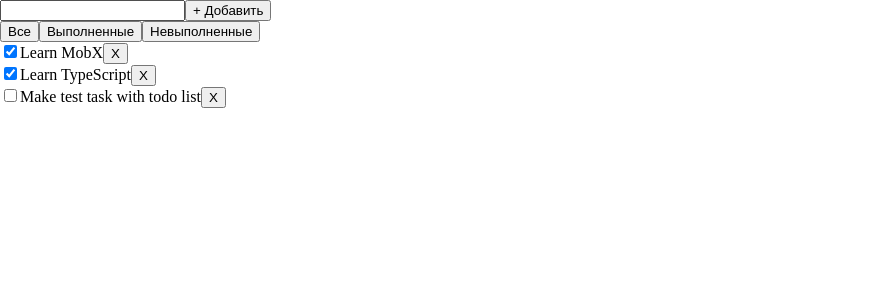
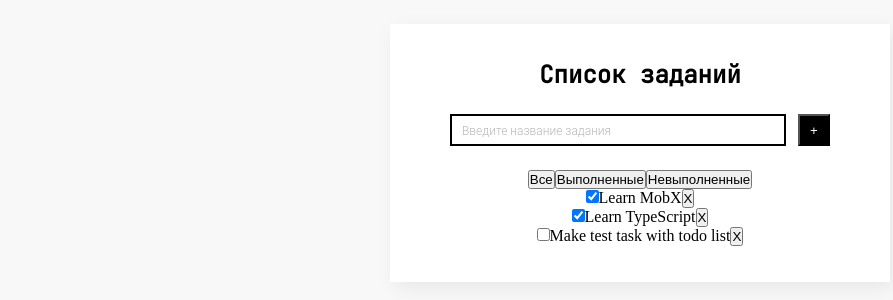
Before and after one commit to MakzaR/todo-react-mobx, a React (Create React App) app: page / in a window 1280 px wide. Shown: the top 300 px of the page, without its empty margins (0-893 px from the left). Built offline with nearby package versions, Linux system fonts and the light colour scheme.

Commit message:
added styles for heading and add form

```diff
--- /dev/null
+++ b/src/App.scss
@@ -0,0 +1,25 @@
+@import url('https://fonts.googleapis.com/css?family=JetBrains+Mono');
+
+@mixin font() {
+  font-family: 'JetBrains Mono', sans-serif;
+  font-style: normal;
+  font-weight: 700;
+  font-size: 24px;
+  line-height: 30px;
+}
+
+.container {
+  text-align: center;
+  margin: 24px auto;
+  padding: 36px;
+
+  height: fit-content;
+  width: 500px;
+
+  background-color: white;
+  box-shadow: 5px 6px 19px rgba(0, 0, 0, 0.07);
+}
+
+h1 {
+  @include font();
+}
--- a/src/App.tsx
+++ b/src/App.tsx
@@ -3,13 +3,16 @@ import TodoList from "./components/TodoList/TodoList";
 import AddTodoItem from "./components/AddTodoItem/AddTodoItem";
 import Filters from "./components/Filters/Filters";
 
+import "./App.scss";
+
 function App() {
     return (
-        <>
+        <div className='container'>
+            <h1>Список заданий</h1>
             <AddTodoItem/>
             <Filters/>
             <TodoList/>
-        </>
+        </div>
     );
 }
 
--- /dev/null
+++ b/src/components/AddTodoItem/AddTodoItem.module.scss
@@ -0,0 +1,44 @@
+$placeholder-color: #B7B7B7;
+$button-color: black;
+$button-text-color: white;
+
+@mixin placeholder-font($color) {
+  font-family: 'Roboto', sans-serif;
+  font-style: normal;
+  font-weight: 300;
+  font-size: 12px;
+  line-height: 14px;
+  color: $color;
+}
+
+.formContainer {
+  display: flex;
+  gap: 12px;
+  margin: 24px auto;
+  padding: 0 24px;
+}
+
+.input {
+  flex: auto;
+  padding: 10px;
+
+  height: 32px;
+
+  border: 2px solid black;
+
+  &::placeholder {
+    @include placeholder-font($placeholder-color);
+  }
+
+  &:focus {
+    outline: none;
+  }
+}
+
+.addButton {
+  width: 32px;
+  height: 32px;
+
+  background-color: $button-color;
+  color: $button-text-color;
+}
--- a/src/components/AddTodoItem/AddTodoItem.tsx
+++ b/src/components/AddTodoItem/AddTodoItem.tsx
@@ -1,6 +1,8 @@
 import React, {useState} from 'react';
 import {observer} from "mobx-react-lite";
 import todoStore from "../../store/todoStore";
+
+import styles from './AddTodoItem.module.scss';
 
 const AddTodoItem = observer(() => {
     const [todoTask, setTodoTask] = useState('');
@@ -19,10 +21,15 @@ const AddTodoItem = observer(() => {
     }
 
     return (
-        <div>
-            <input type={"text"} value={todoTask} onChange={(e) => setTodoTask(e.target.value)}
-                   onKeyDown={handleKeyPress}/>
-            <button onClick={() => handleAddTodo(todoTask)}>+ Добавить</button>
+        <div className={styles.formContainer}>
+            <input className={styles.input}
+                   type={'text'}
+                   value={todoTask}
+                   placeholder={'Введите название задания'}
+                   onChange={(e) => setTodoTask(e.target.value)}
+                   onKeyDown={handleKeyPress}
+            />
+            <button className={styles.addButton} onClick={() => handleAddTodo(todoTask)}>+</button>
         </div>
     );
 })
--- a/src/index.scss
+++ b/src/index.scss
@@ -1,5 +1,11 @@
-body {
+$body-color: #F8F8F8;
+
+* {
   margin: 0;
   padding: 0;
   box-sizing: border-box;
-}
+};
+
+body {
+  background-color: $body-color;
+};
--- a/src/index.tsx
+++ b/src/index.tsx
@@ -2,7 +2,7 @@ import React from 'react';
 import ReactDOM from 'react-dom/client';
 import App from './App';
 
-import './index.scss'
+import './index.scss';
 
 const root = ReactDOM.createRoot(
   document.getElementById('root') as HTMLElement
```
